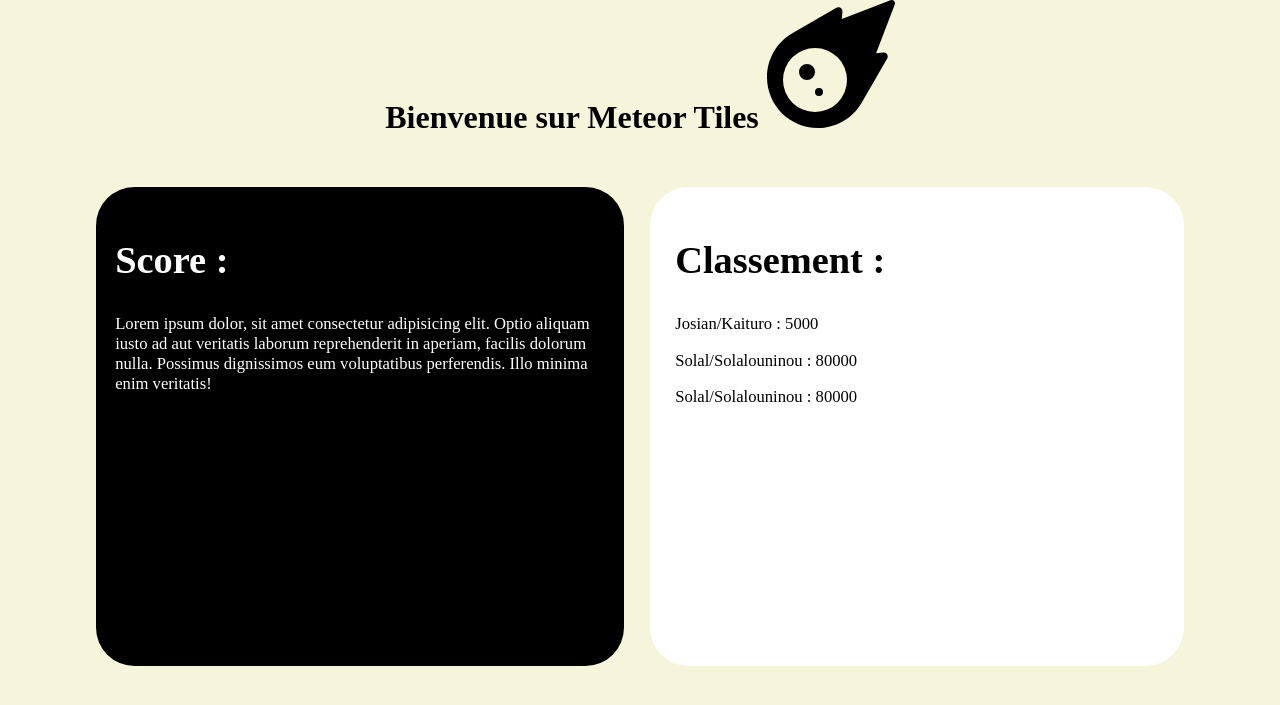
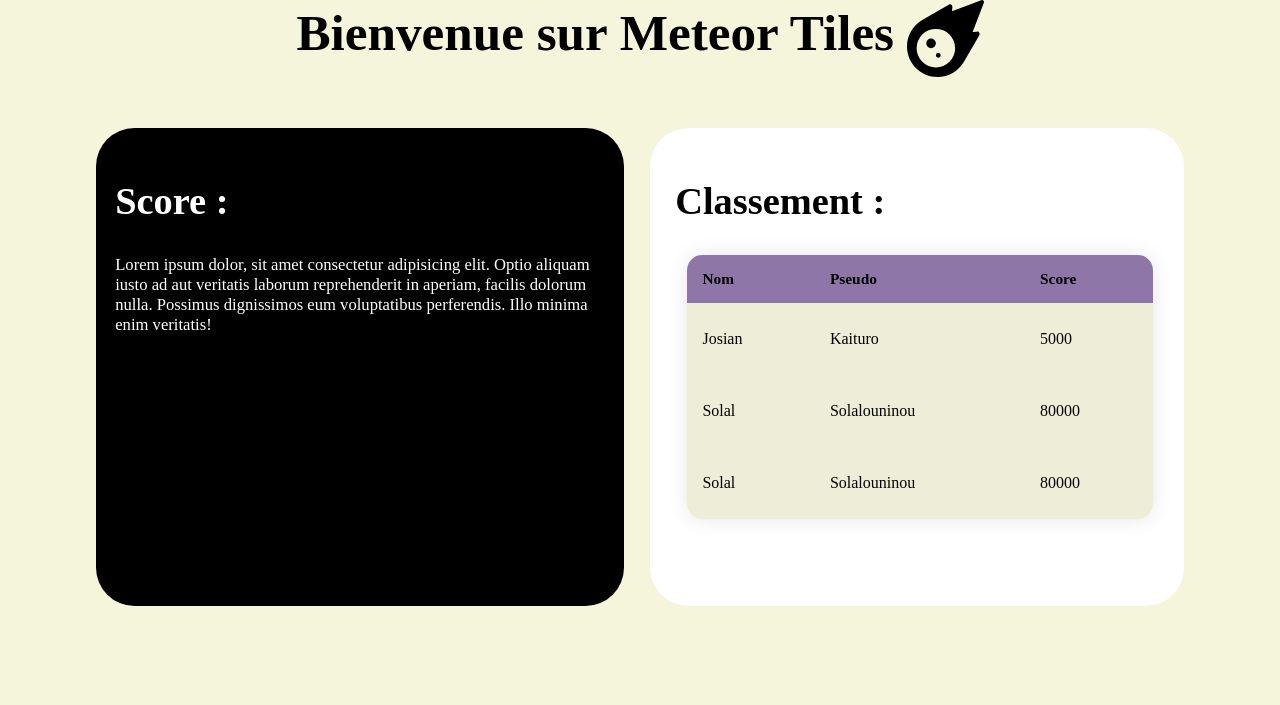
Before and after one commit to Sghez2021/Projet_Archi, a PHP site: page / in a window 1280 px wide. Shown: the top 705 px of the page. Run offline with PHP 8.4, Linux system fonts and the light colour scheme.

Commit message:
essaie de page pour le jeux

```diff
--- a/Raspberry/test docker/www/index.php
+++ b/Raspberry/test docker/www/index.php
@@ -7,7 +7,7 @@
 
 <body>
    <header>
-    <h1>Bienvenue sur Meteor Tiles <img src="./meteor-solid.svg"/></h1>
+    <h1 class="titre">Bienvenue sur Meteor Tiles <img src="./meteor-solid.svg"/></h1>
 
    </header>
 
@@ -17,7 +17,7 @@
     <h2>Score :</h2>
    <?php
 
-    $file = fopen("test.txt", "r");
+    $file = fopen("score.txt", "r");
     if ($file == null) {
         echo "Fichier non exitant";
     } else {
@@ -35,8 +35,16 @@
 
 <div class="classement">
 <h2>Classement :</h2>
-
-    <?php
+<table>
+    <thead>
+        <tr>
+          <th>Nom</th>
+          <th>Pseudo </th>
+          <th>Score </th>
+    </tr>
+    </thead>
+    <tbody>
+           <?php
  $json = file_get_contents('records.json');
 
     // Decode the JSON file
@@ -45,10 +53,14 @@
     // Display data
     // print_r($json_data);
     for ($i = 0; $i <count($json_data) ; $i++) {
-        echo "<p>" . $json_data[$i]["nom"] . "/". $json_data[$i]["pseudo"] . " : ";
-        echo  $json_data[$i]["score"] . "</p>";
+        echo "<tr>" . "<td>" . $json_data[$i]["nom"] . "</td>". "<td>". $json_data[$i]["pseudo"] . " </td> ";
+        echo "<td>". $json_data[$i]["score"] ."</td>" ."</tr>";
     }
     ?>
+    </tbody>
+
+</table>
+
 
 
 </div>
--- a/Raspberry/test docker/www/style.css
+++ b/Raspberry/test docker/www/style.css
@@ -9,10 +9,15 @@ header{
     margin: auto;
 }
 
+.titre{
+    font-size:4vw;
+}
+
 h1 img{
-    width:10vw ;
-    height: 10vw;
+    width:6vw ;
+    height:6vw;
     margin:auto;
+    vertical-align: middle;
 }
 
 .container{
@@ -58,3 +63,66 @@ width: fit-content;
 .container h2 {
     font-size: 3vw;
 }
+
+
+
+/* table style */
+
+table {
+	width: 95%;
+	border-collapse: collapse;
+	overflow: hidden;
+	box-shadow: 0 0 20px rgba(0,0,0,0.1);
+    margin: auto;
+    border-radius: 1.2vw;
+    height: 60%;
+}
+
+th, td {
+	padding: 15px;
+	background-color: rgba(255,255,255,0.2);
+	color: #fff;
+}
+
+th {
+	text-align: left;
+}
+
+thead th{
+    background-color: #8F76A8   ;
+    color:black;
+    font-size: 1.2vw;
+    font-weight: bolder;
+}
+
+
+
+tbody tr{
+			background-color: #e9e9ce;
+
+        }
+
+tbody td{
+    color:black;
+}
+
+td {
+    position: relative;
+
+}
+
+td:hover::before  {
+        content: "";
+        position: absolute;
+        left: 0;
+        right: 0;
+        top: -9999px;
+        bottom: -9999px;
+        background-color: rgba(182, 143, 143, 0.2);
+        z-index: -1;
+
+}
+
+tr:hover {
+    background-color: #8F76A8;
+}
```
Also changed, not shown: Raspberry/test docker/www/score.txt (renamed from Raspberry/test docker/www/test.txt).
